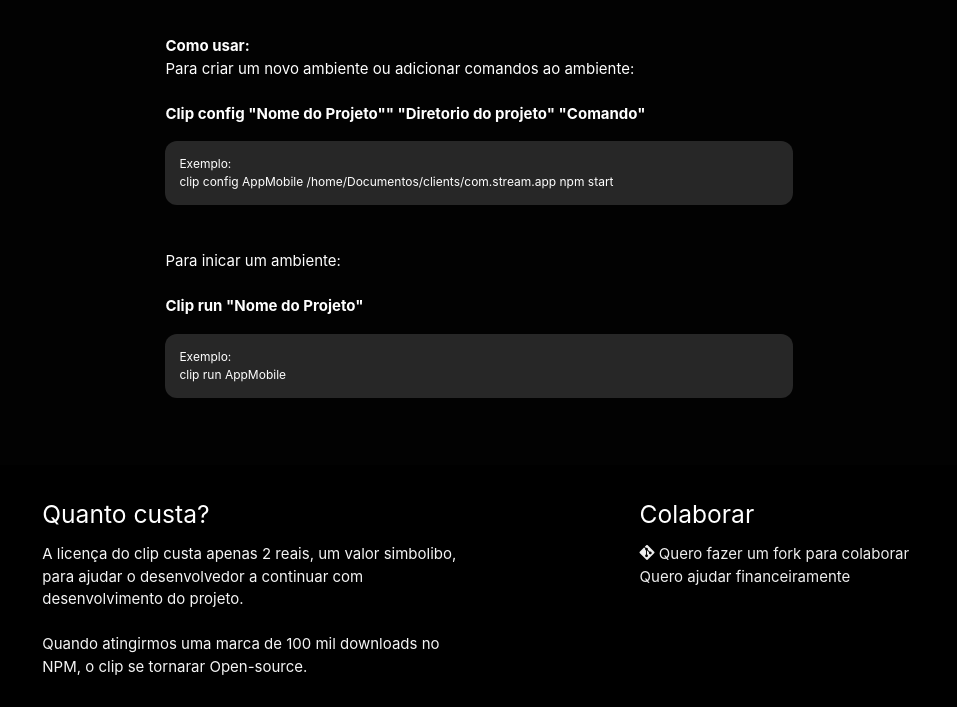
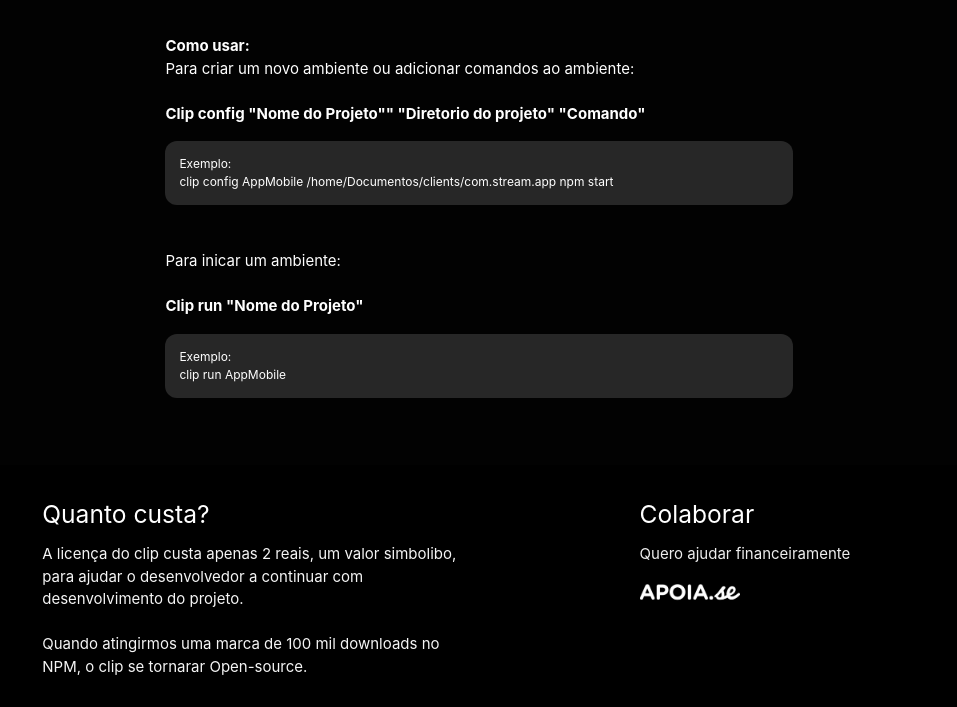
Before and after one commit to clipjs/clip-cli, a website: page DOCUMENTAÇÃO/Site/index.html in a window 1280 px wide. Shown: the part 876-1583 px from the top of the page, without its empty margins (161-1118 px from the left). Drawn offline with nearby package versions, Linux system fonts and the light colour scheme; files whose address does not match are found by name.

Commit message:
novo texto

```diff
--- a/DOCUMENTAÇÃO/Site/index.css
+++ b/DOCUMENTAÇÃO/Site/index.css
@@ -242,3 +242,12 @@ body {
   position: absolute;
   margin-top: -17px;
 }
+
+.imgPequena{}
+.imgPequena img{
+  width: 100px;
+}
+
+.marginTop{
+    margin-top: 18px;
+}
--- a/DOCUMENTAÇÃO/Site/index.html
+++ b/DOCUMENTAÇÃO/Site/index.html
@@ -106,9 +106,9 @@
                 <h5 class="">Colaborar</h5>
                 <ul><!--
                   <li><a class="grey-text text-lighten-3" href="#!">Quero ser um colaborador</a></li> -->
-                  <li><a class="grey-text text-lighten-3" href="https://apoia.se/clipjs"><span class="icon-git"></span> Quero fazer um fork para colaborar</a></li>
+               <!--    <li><a class="grey-text text-lighten-3" href="https://apoia.se/clipjs">Quero fazer um fork para colaborar</a></li> -->
                   <li><a class="grey-text text-lighten-3" href="https://apoia.se/clipjs">Quero ajudar financeiramente</a></li>
-                <!--   <li><a class="grey-text text-lighten-3" href="#!">Link 4</a></li> -->
+                  <li class="marginTop"><a class="grey-text text-lighten-3 imgPequena" href="https://apoia.se/clipjs" ><img src="./src/img/apoia-se.png"></a></li>
                 </ul>
               </div>
             </div>
```
